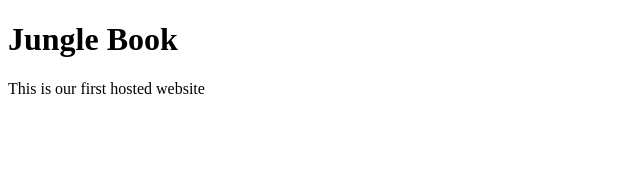
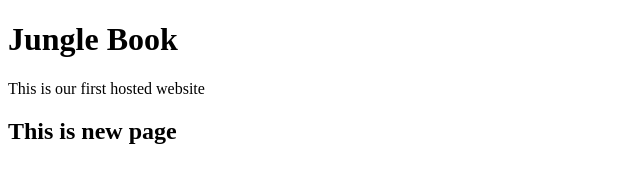
Before and after one commit to TharkeshwariThombare/jungle-book, a plain HTML site: page index.html in a window 1280 px wide. Shown: the whole page, without its empty margins (0-640 px from the left). Drawn offline with Linux system fonts and the light colour scheme.

Commit message:
new change added

```diff
--- a/index.html
+++ b/index.html
@@ -6,5 +6,6 @@
     <body>
         <h1>Jungle Book</h1>
         <p>This is our first hosted website </p>
+        <h2>This is new page</h2>
     </body>
 </html>
```
